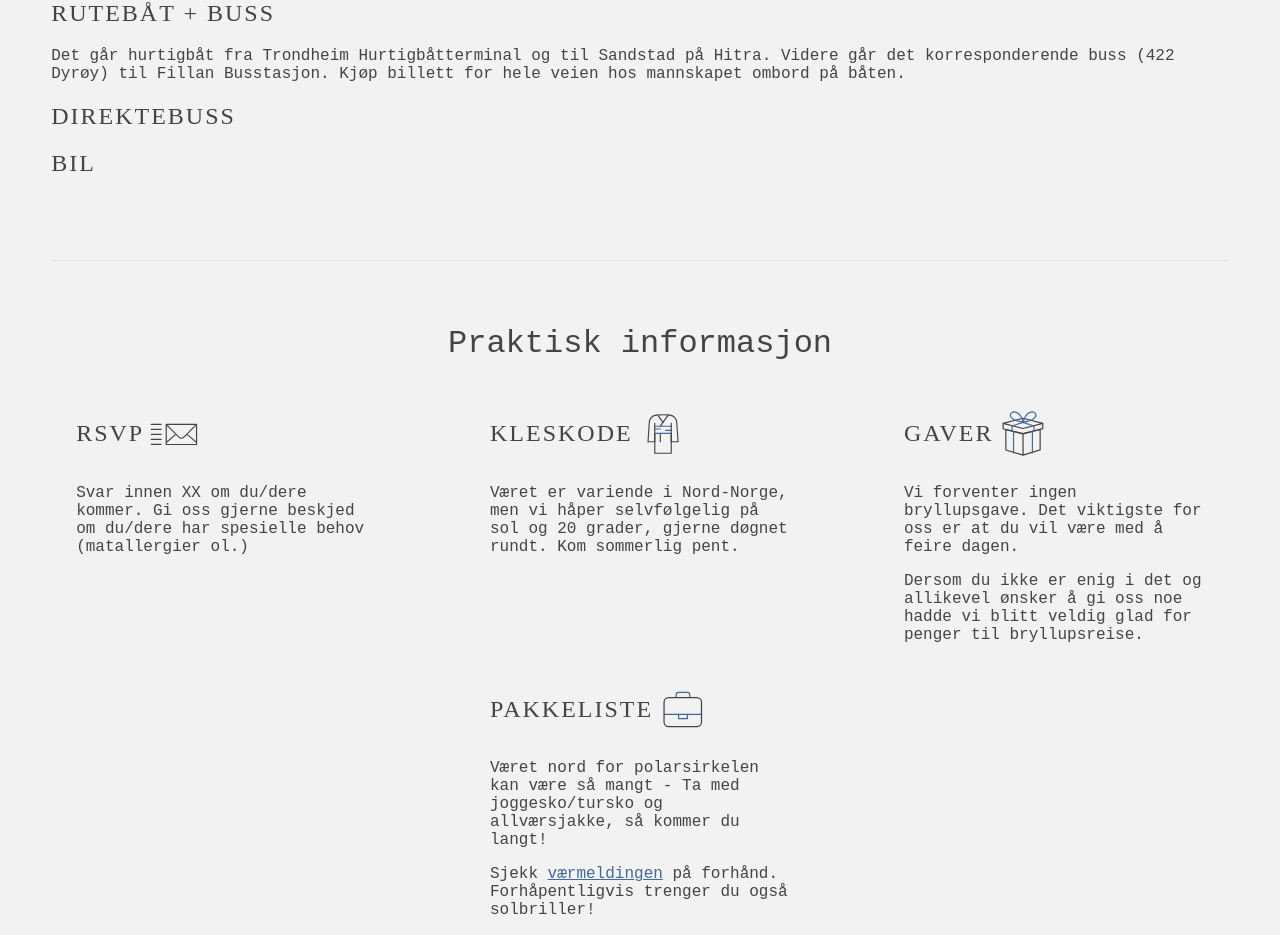
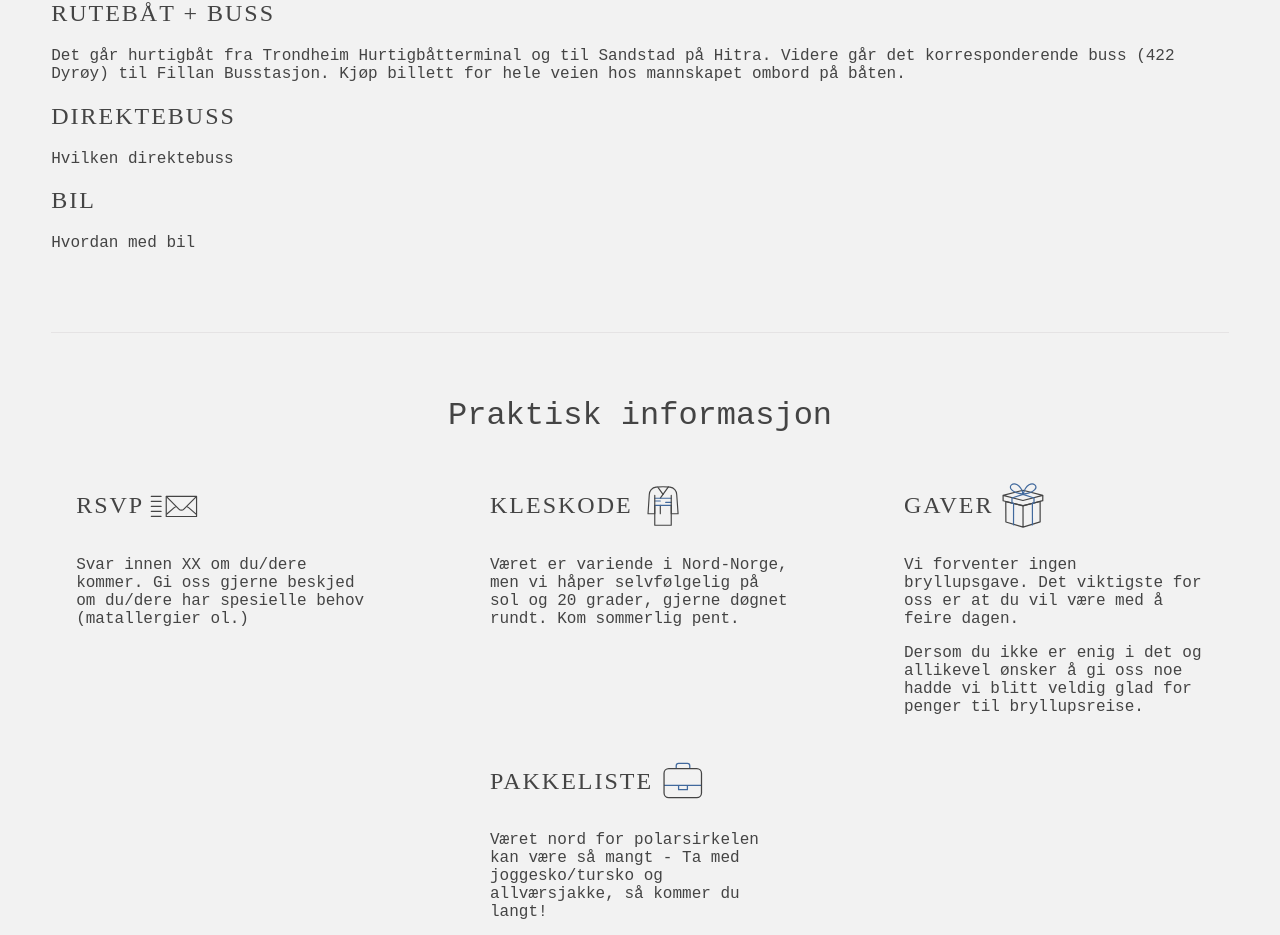
Before and after one commit to melhoos/gudrunogsimon1, a React (Create React App) app: page / in a window 1280 px wide. Shown: the part 949-1884 px from the top of the page. Built offline with nearby package versions, Linux system fonts and the light colour scheme.

Commit message:
Update no.ts

```diff
--- a/src/assets/language/no.ts
+++ b/src/assets/language/no.ts
@@ -16,7 +16,9 @@ export const no = {
   travel_from_trondheim_5:
     'Det går hurtigbåt fra Trondheim Hurtigbåtterminal og til Sandstad på Hitra. Videre går det korresponderende buss (422 Dyrøy) til Fillan Busstasjon. Kjøp billett for hele veien hos mannskapet ombord på båten.',
   travel_from_trondheim_3: 'Direktebuss',
+  travel_from_trondheim_6: 'Hvilken direktebuss',
   travel_from_trondheim_4: 'Bil',
+  travel_from_trondheim_7: 'Hvordan med bil',
   //information
   information_rsvp: 'rsvp',
   information_rsvp_desc:
```
